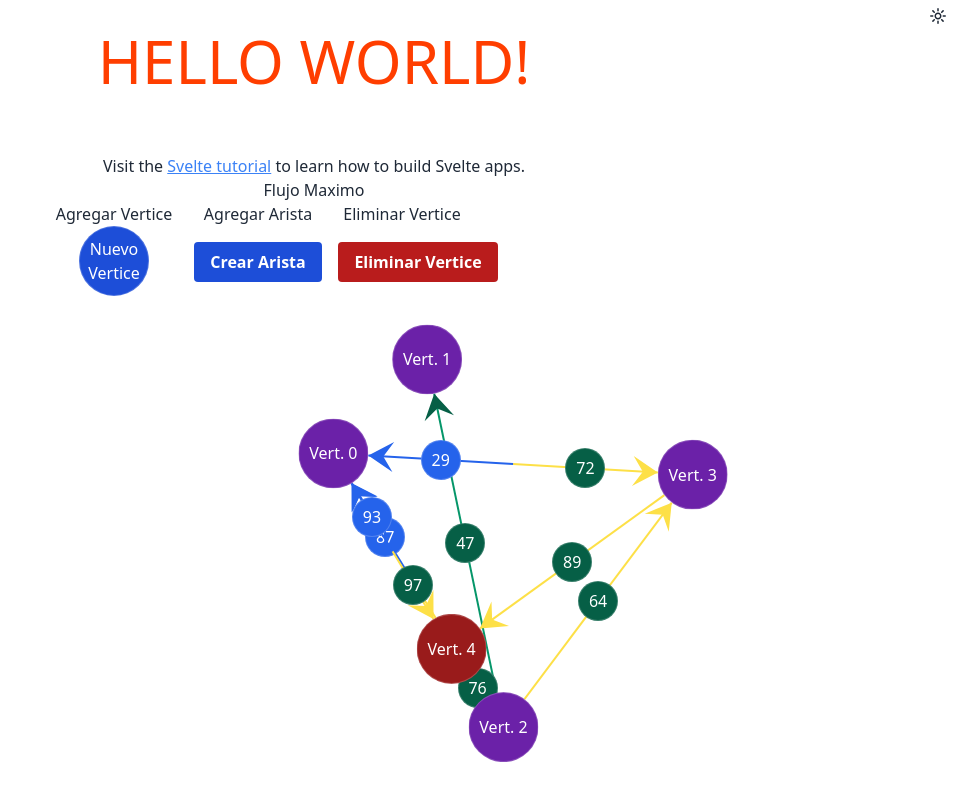
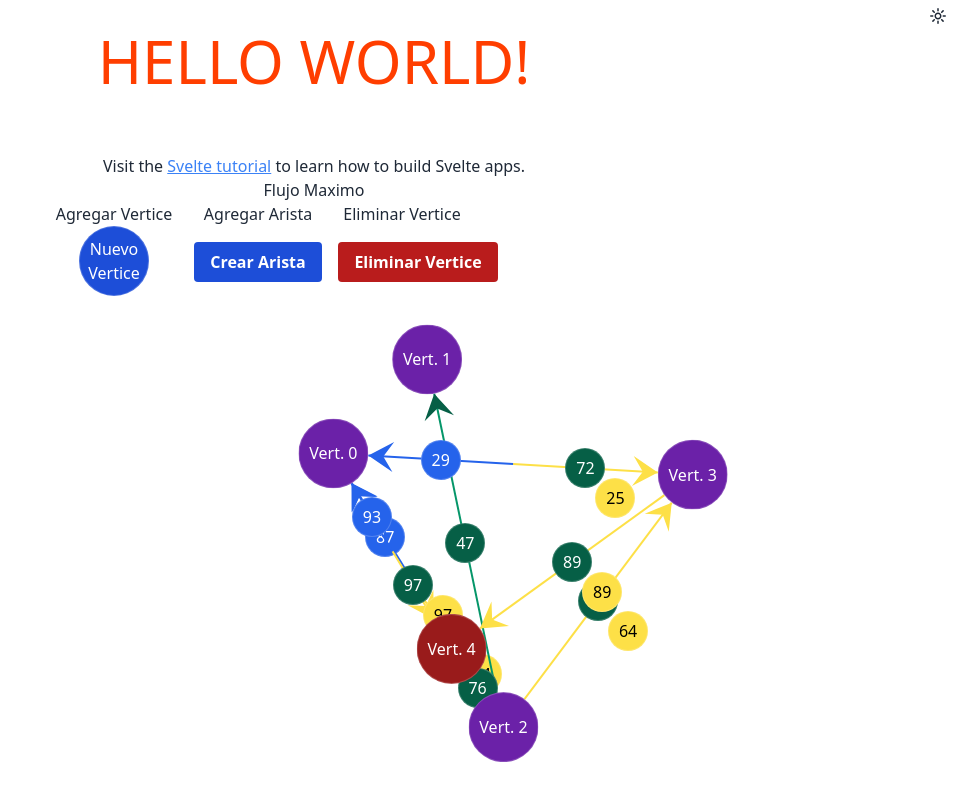
Before and after one commit to IsraPerez98/ford-fulkerson-app, a Svelte app: page / in a window 1280 px wide. Both pictures are taken after a click on the button "Flujo Maximo". Shown: the top 800 px of the page, without its empty margins (326-1280 px from the left). Built offline with nearby package versions, Linux system fonts and the light colour scheme.

Commit message:
🖌️ Dibujar el flujo

```diff
--- a/src/components/Grafo/Arista/Arista.svelte
+++ b/src/components/Grafo/Arista/Arista.svelte
@@ -22,12 +22,14 @@ import { onDestroy } from "svelte";
         let color1 = "stroke-emerald-600";
         let color2 = "stroke-blue-600";
         if(arista.esCamino[0]) {
+            console.log(arista.flujo[0]);
             color1 = "stroke-yellow-300";
             if (!dibujarAristaBidireccional) {
                 color2 = "stroke-yellow-300";
             }
         }
         if(arista.esCamino[1]) {
+            console.log(arista.flujo[1]);
             color2 = "stroke-yellow-300";
             if (!dibujarAristaBidireccional) {
                 color1 = "stroke-yellow-300";
@@ -57,6 +59,8 @@ import { onDestroy } from "svelte";
     }
 
     let coloresFill = calcularColoresFill();
+
+    const bgPesoFlujo = "bg-yellow-300";
 
     function calcularColoresBG() {
         let color1 = "bg-emerald-800";
@@ -254,4 +258,36 @@ import { onDestroy } from "svelte";
             />
         {/if}
     {/if }
+
+    <!--Dibujamos el flujo reutilizando el componente peso-->
+    {#if arista.esCamino[0]}
+    <Peso
+        posicion={
+            {
+                x: posicionPesos[0][0] + 30,
+                y: posicionPesos[0][1] + 30,
+            }
+        }
+        verticeDesde={arista.origen}
+        verticeHasta={arista.destino}
+        peso={arista.flujo[0]}
+        bgColor={bgPesoFlujo}
+        textColor={"text-black"}
+    />
+    {/if}
+    {#if arista.esCamino[1]}
+    <Peso
+        posicion={
+            {
+                x: posicionPesos[0][0] + 30,
+                y: posicionPesos[0][1] + 30,
+            }
+        }
+        verticeDesde={arista.destino}
+        verticeHasta={arista.origen}
+        peso={arista.flujo[1]}
+        bgColor={bgPesoFlujo}
+        textColor={"text-black"}
+    />
+    {/if}
 </svg>
--- a/src/components/Grafo/Arista/Peso.svelte
+++ b/src/components/Grafo/Arista/Peso.svelte
@@ -9,7 +9,9 @@
 
     export let bgColor: string;
 
-    export let cambiarPeso: Function;
+    export let cambiarPeso: Function | null = null;
+
+    export let textColor: string = "text-white";
 
     const radiopeso = 20;
 
@@ -43,7 +45,28 @@
 
 
 <foreignObject x={posicion.x - radiopeso} y={posicion.y - radiopeso} width={radiopeso * 2} height={radiopeso * 2}>
-    <div class="flex w-full h-full {bgColor} rounded-full border border-white/20">
-        <input class="w-full h-full text-white text-center m-auto bg-transparent border-none outline-none" type="text" value={peso} on:change={cambioPeso} />
+    <div class="flex w-full h-full {textColor} text-center {bgColor} rounded-full border border-white/20">
+
+        {#if cambiarPeso}
+            <input type="number" class="w-full h-full text-center bg-transparent appearance-none border-none outline-none " value={peso} on:change={cambioPeso} />
+        {:else}
+            <div class="m-auto text-center ">{peso}</div>
+        {/if}
+
     </div>
 </foreignObject>
+
+
+<style>
+    /* Chrome, Safari, Edge, Opera */
+    input::-webkit-outer-spin-button,
+    input::-webkit-inner-spin-button {
+        -webkit-appearance: none;
+        margin: 0;
+    }
+
+    /* Firefox */
+    input[type=number] {
+        -moz-appearance: textfield;
+    }
+</style>
--- a/src/components/Grafo/Grafo.svelte
+++ b/src/components/Grafo/Grafo.svelte
@@ -15,6 +15,7 @@
     let vertices: TypeVertice[] = [];
 
     let aristas: number[][] = []; //las aristas se toman como una matriz de adyacencia nxn con pesos
+    let red = aristas.map(a => [...a]); //se crea una copia de la matriz de adyacencia para el algoritmo de ford fulkerson
 
     let caminos: boolean[][] = []; // matriz "de adyacencia" que representan los caminos desde el origen al sumidero
 
@@ -56,6 +57,7 @@
 
         vertices = nuevosVertices;
         aristas = nuevasAristas;
+        red = aristas.map(a => [...a]);
         console.log(aristas);
         limpiarCaminos();
 
@@ -80,6 +82,7 @@
             aristas[i].push(0);
         }
         aristas.push(Array(aristas.length + 1).fill(0));
+        red = aristas.map(a => [...a]);
         //console.log({aristas});
         vertices = vertices;
         limpiarCaminos();
@@ -112,6 +115,7 @@
             return;
         }
         aristas[vertice2][vertice1] = 1; //TODO: DEJAR QUE EL USUARIO SELECCIONE EL PESO
+        red = aristas.map(a => [...a]);
         limpiarCaminos();
     }
 
@@ -140,6 +144,8 @@
         //eliminamos el vertice de la lista de vertices
         vertices.splice(verticeID, 1);
 
+        red = aristas.map(a => [...a]);
+
         limpiarCaminos();
 
         eliminandoVertice = false;
@@ -155,6 +161,7 @@
 
     function cambiarPeso(desdeID, hastaID, peso) {
         aristas[desdeID][hastaID] = peso;
+        red = aristas.map(a => [...a]);
         limpiarCaminos();
     }
 
@@ -193,8 +200,8 @@
 
     function FlujoMaximo(fuente: TypeVertice, destino: TypeVertice): number {
         let flujomaximo = 0;
-        const red = aristas.map(a => [...a]);
-        console.log({red});
+        red = aristas.map(a => [...a]);
+        //console.log({red});
         while(true) {
             const camino = buscarCamino(red, fuente, destino);
             if(!camino) {
@@ -246,6 +253,7 @@
                             destino: vertices[j],
                             esCamino: [ caminos[j][i], caminos[i][j] ],
                             peso: [aristas[i][j] , aristas[j][i]],
+                            flujo: [aristas[i][j] - red[i][j], aristas[j][i] - red[j][i]],
                         }}
                         verticesMovidos={verticesMovidos}
                         cambiarPeso={cambiarPeso}
--- a/src/interfaces/Arista.ts
+++ b/src/interfaces/Arista.ts
@@ -5,6 +5,7 @@ interface Arista {
     destino: Vertice; // representa el vertice de destino de la arista
     esCamino: [boolean, boolean]; // representa si la arista es parte de un camino, el primer valor representa si es un camino de origen a destino, el segundo valor representa si es un camino de destino a origen
     peso: [number, number]; // representa el peso de la arista, el primer valor representa el peso desde el origen hacia el destino, el segundo valor representa el peso desde el destino hacia el origen
+    flujo: [number, number]; // representa el flujo actual de la arista, el primer valor representa el flujo desde el origen hacia el destino, el segundo valor representa el flujo desde el destino hacia el origen
 }
 
 export default Arista;
```
